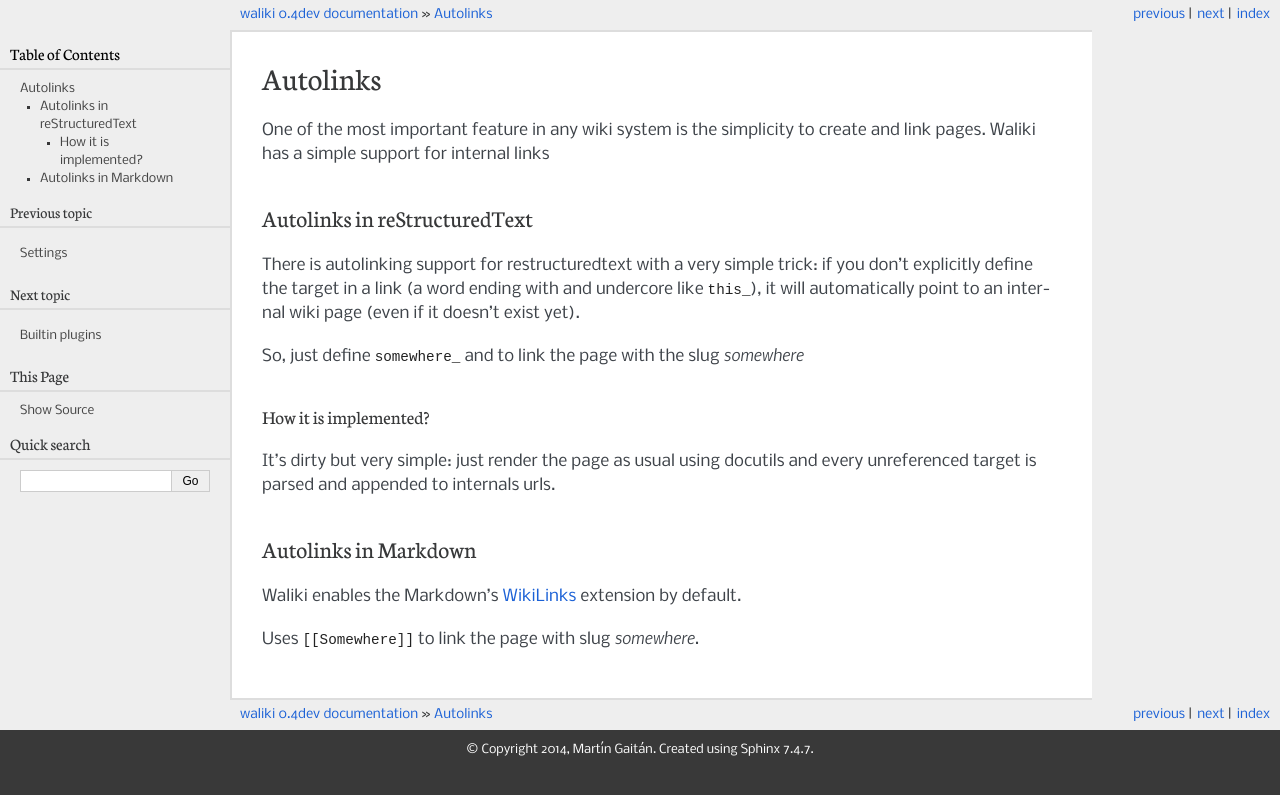
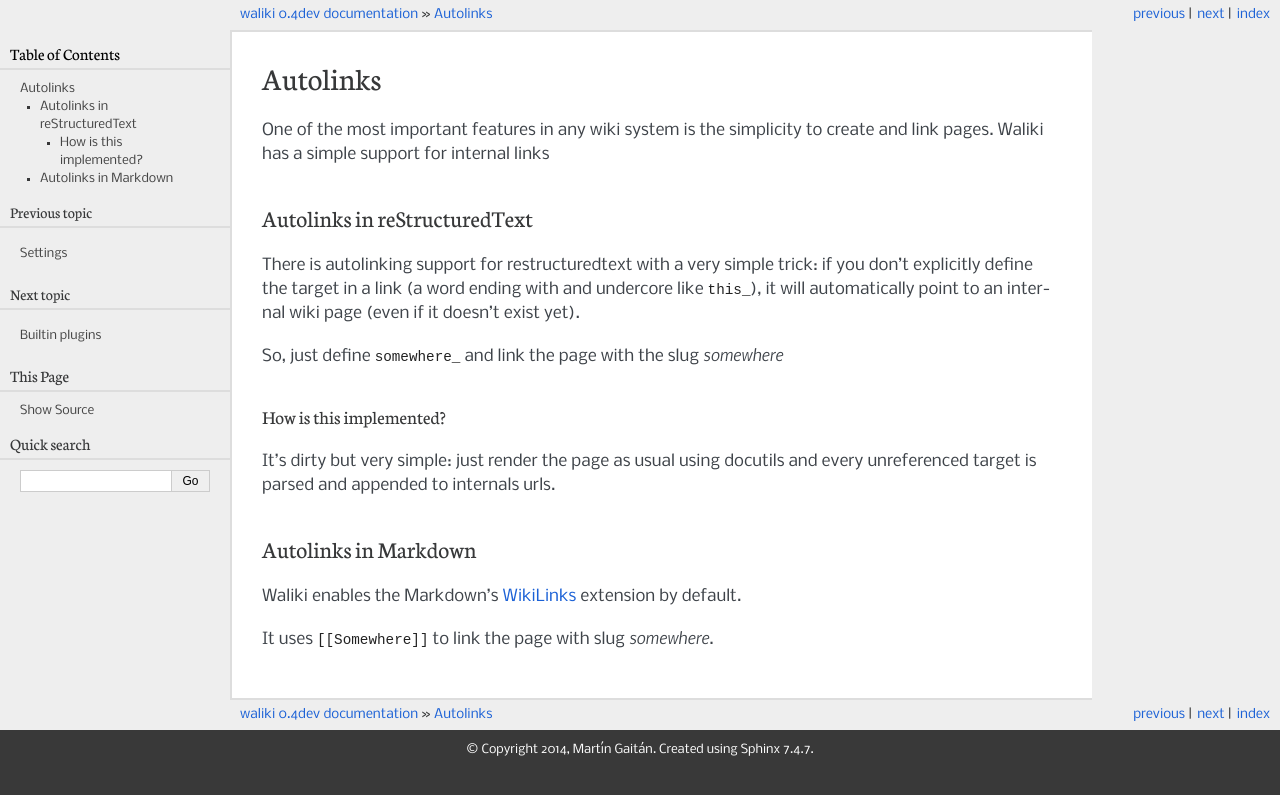
Before and after one commit to mgaitan/waliki, a Sphinx documentation site: the page built from docs/autolinking.rst, in a window 1280 px wide. Shown: the top 795 px of the page. Built offline with Sphinx 7.4.7, drawn with Linux system fonts in a browser that asks for light colours.

Commit message:
Update autolinking.rst

```diff
--- a/docs/autolinking.rst
+++ b/docs/autolinking.rst
@@ -1,17 +1,17 @@
 Autolinks
 =========
 
-One of the most important feature in any wiki system is the simplicity to create and link pages. Waliki has a simple support for internal links
+One of the most important features in any wiki system is the simplicity to create and link pages. Waliki has a simple support for internal links
 
 Autolinks in reStructuredText
 -----------------------------
 
 There is autolinking support for restructuredtext with a very simple trick: if you don't explicitly define the target in a link (a word ending with and undercore like ``this_``), it will automatically point to an internal wiki page (even if it doesn't exist yet).
 
-So, just define ``somewhere_`` and to link the page with the slug *somewhere*
+So, just define ``somewhere_`` and link the page with the slug *somewhere*
 
-How it is implemented?
-++++++++++++++++++++++
+How is this implemented?
+++++++++++++++++++++++++
 
 It's dirty but very simple: just render the page as usual using docutils and every unreferenced target is parsed and appended to internals urls.
 
```
Also changed, not shown: other parts of docs/autolinking.rst (+1 -1 lines).
